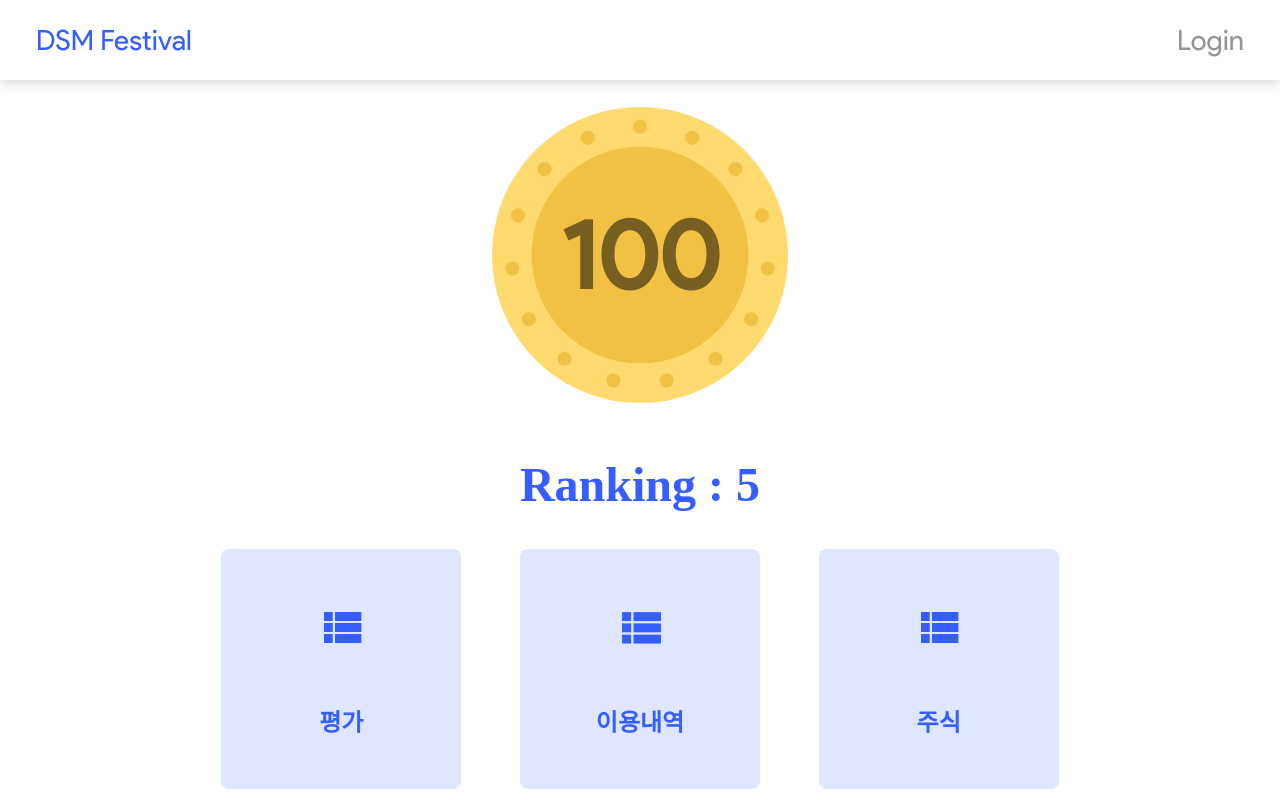
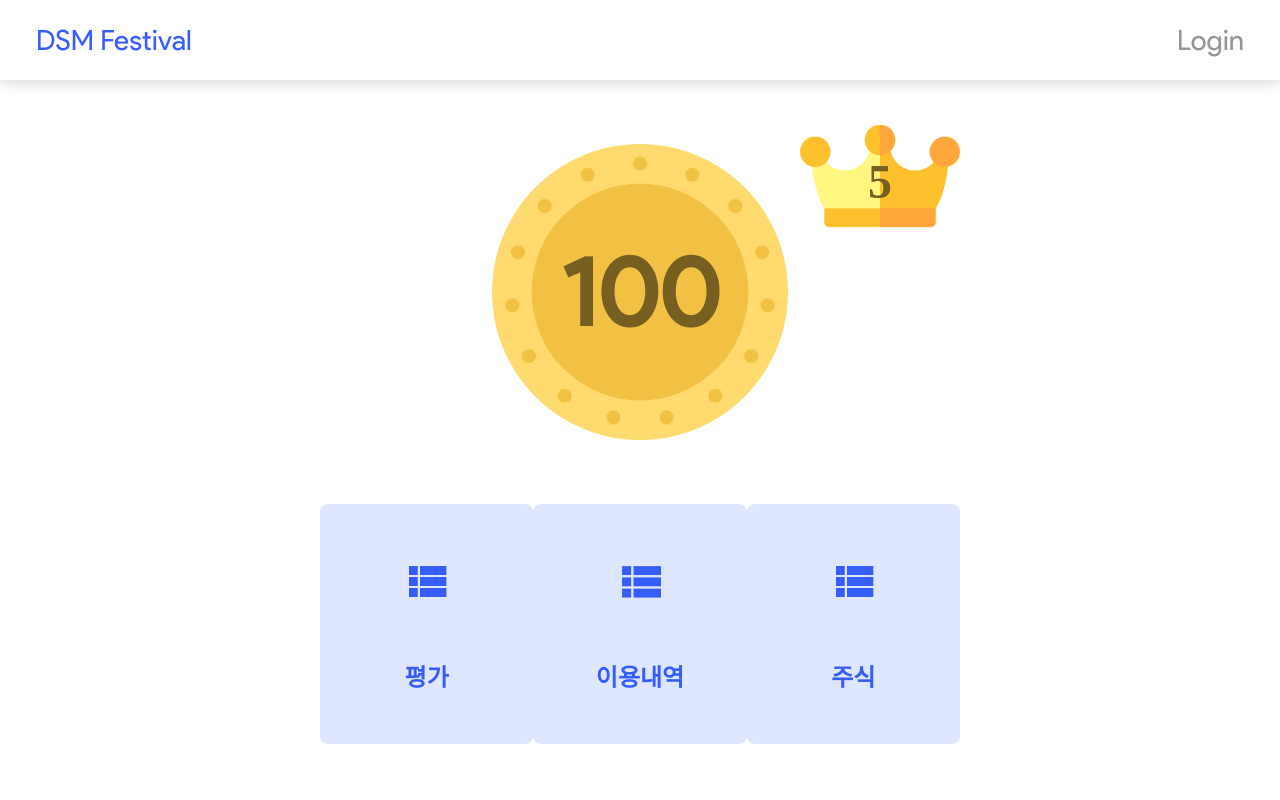
Before and after one commit to leafcis/DSM-Festival, a React app: page / in a window 1280 px wide. Built offline with nearby package versions, Linux system fonts and the light colour scheme; a web font is replaced by a local one.

Commit message:
[DSM FESTIVAL] edit

```diff
--- a/package.json
+++ b/package.json
@@ -36,6 +36,7 @@
     "webpack-dev-server": "^3.7.2"
   },
   "scripts": {
-    "start": "webpack-dev-server"
+    "start": "webpack-dev-server",
+    "build": "webpack"
   }
 }
--- a/src/component/Main.tsx
+++ b/src/component/Main.tsx
@@ -1,6 +1,7 @@
 import * as React from 'react';
 import styled from 'styled-components';
 import coinImage from '../assests/coin.png';
+import crownImage from '../assests/crown.png'
 
 const MainWrapper = styled.div`
     height: calc(100vh - 5rem);
@@ -9,10 +10,11 @@ const MainWrapper = styled.div`
     flex-direction: column;
     justify-content: space-between;
     align-items: center;
+    position: relative;
 `
 
 const CoinImageWrapper = styled.div`
-    height: 60vh;
+    height: 75vh;
     width: 100%;
     display: flex;
     flex-direction: column;
@@ -46,19 +48,27 @@ const CoinImage = styled.div`
 const ListWrapper = styled.div`
     display: flex;
     height: 34.125vh;
-    justify-content: space-around;
-    align-items: center;
-    ${props => props.mobile ? `width: 100%;` : `width: 70%;`}
+    padding-bottom: 4.4vw;
+    justify-content: space-between;
+    align-items: flex-end;
+    ${props => props.mobile ? `width: calc(100% - 8.8vw);` : `width: 50%;`}
 `
 
 const RankingWrapper = styled.div`
     display: flex;
     align-items: center;
-    justify-content;
-    color: #365dff;
+    justify-content: center;
+    color: #775f21;
     font-family: 'Spoqa Han Sans';
     font-weight: 900;
-    font-size: 3rem;
+    padding-top: 0.7rem;
+    box-sizing: border-box;
+    ${props => props.mobile ? `font-size: 1.5rem; width: 13vh; height: 13vh;` : `width: 20vh; height: 20vh; font-size: 3rem;`}
+    background-image: url(${crownImage});
+    background-size: cover;
+    position: absolute;
+    ${props => props.mobile ? `right: 1rem;` : `right : 25%;`}
+    top: 1rem;
 `
 
 interface Props {
@@ -70,17 +80,17 @@ interface Props {
 const Main: React.FC<Props> = ({point, mobile, buttonList} : Props) => {
     return (
         <MainWrapper>
+            <RankingWrapper mobile = {mobile}>
+                5
+            </RankingWrapper>
             <CoinImageWrapper>
                 <CoinImage mobile = {mobile}>
-                    { point }
+                        { point }
                 </CoinImage>
-                <RankingWrapper>
-                    Ranking : 5
-                </RankingWrapper>
-            </CoinImageWrapper>
-            <ListWrapper mobile = {mobile}>
-                {buttonList}
-            </ListWrapper>
+        </CoinImageWrapper>
+        <ListWrapper mobile = {mobile}>
+            {buttonList}
+        </ListWrapper>
         </MainWrapper>
     );
 };
--- a/src/component/Modal.tsx
+++ b/src/component/Modal.tsx
@@ -12,7 +12,7 @@ const ModalWrapper = styled.div`
     justify-content: center;
 
     .wrapper {
-        width: 34vw;
+        ${props => props.mobile ? `width: 80vw;` : `width: 34vw;`}
         height: 81vh;
         background-color: #ffffff;
         border-radius: 0.5rem;
@@ -34,20 +34,22 @@ const ModalWrapper = styled.div`
             background-color: #ffffff;
             display: flex;
             flex-direction: column;
-            width: 34vw;
+            ${props => props.mobile ? `width: 80vw;` : `width: 34vw;`}
         }
     }
 `
 
 interface Props {
-    setState : Function
+    mobile : boolean,
+    setState : Function,
+    state : string | null
 }
 
-const Modal : FC<Props> = ({setState}) => {
+const Modal : FC<Props> = ({mobile, setState, state}) => {
     return (
-        <ModalWrapper onClick = {() => setState(null)}>
+        <ModalWrapper mobile = {mobile} onClick = {() => setState(null)}>
             <div className = "wrapper" onClick = {(e) => e.stopPropagation()}>
-                <h1>이용내역</h1>
+                <h1>{state === 'rate' ? '평가' : '이용내역'}</h1>
                 <div>
 
                 </div>
--- a/src/container/MainContainer.tsx
+++ b/src/container/MainContainer.tsx
@@ -3,7 +3,7 @@ import Main from '../component/Main';
 import SelectButton from '../component/SelectButton'
 import isMobile from '../utils/isMobile'
 import ModalContainer from './ModalContainer'
-import { useStore } from 'react-redux'
+import { useStore, useDispatch } from 'react-redux'
 import { Redirect } from 'react-router-dom'
 
 interface ButtonSelect {
--- a/src/container/ModalContainer.tsx
+++ b/src/container/ModalContainer.tsx
@@ -1,18 +1,21 @@
 import React, {FC, ReactElement} from 'react';
 import Modal from '../component/Modal'
+import isMobile from '../utils/isMobile'
 
 interface Props {
     state : string | null,
     setState : Function
 }
 
+const mobile : boolean = isMobile()
+
 const ModalContainer : FC<Props> = ({state, setState}) => {
     let RenderComponent : ReactElement | null = null;
     if(state === 'rate') {
-        RenderComponent = <Modal setState = {setState}/>
+        RenderComponent = <Modal mobile = {mobile} setState = {setState} state = {state}/>
     }
     else if(state === 'history') {
-        RenderComponent = <Modal setState = {setState}/>
+        RenderComponent = <Modal mobile = {mobile} setState = {setState} state = {state}/>
     }
     return (
         <>
--- a/webpack.config.js
+++ b/webpack.config.js
@@ -7,7 +7,7 @@ module.exports = {
   entry:'./src/index.tsx',
   output:{
     path: __dirname + '/dist',
-    filename: 'bundle.[hash].js',
+    filename: 'bundle.[chunkhash].js',
     publicPath: '/',
   },
   module:{
```
Also changed, not shown: src/assests/crown.png (added), 3 other files (tests, documents, lock files or other folders).
